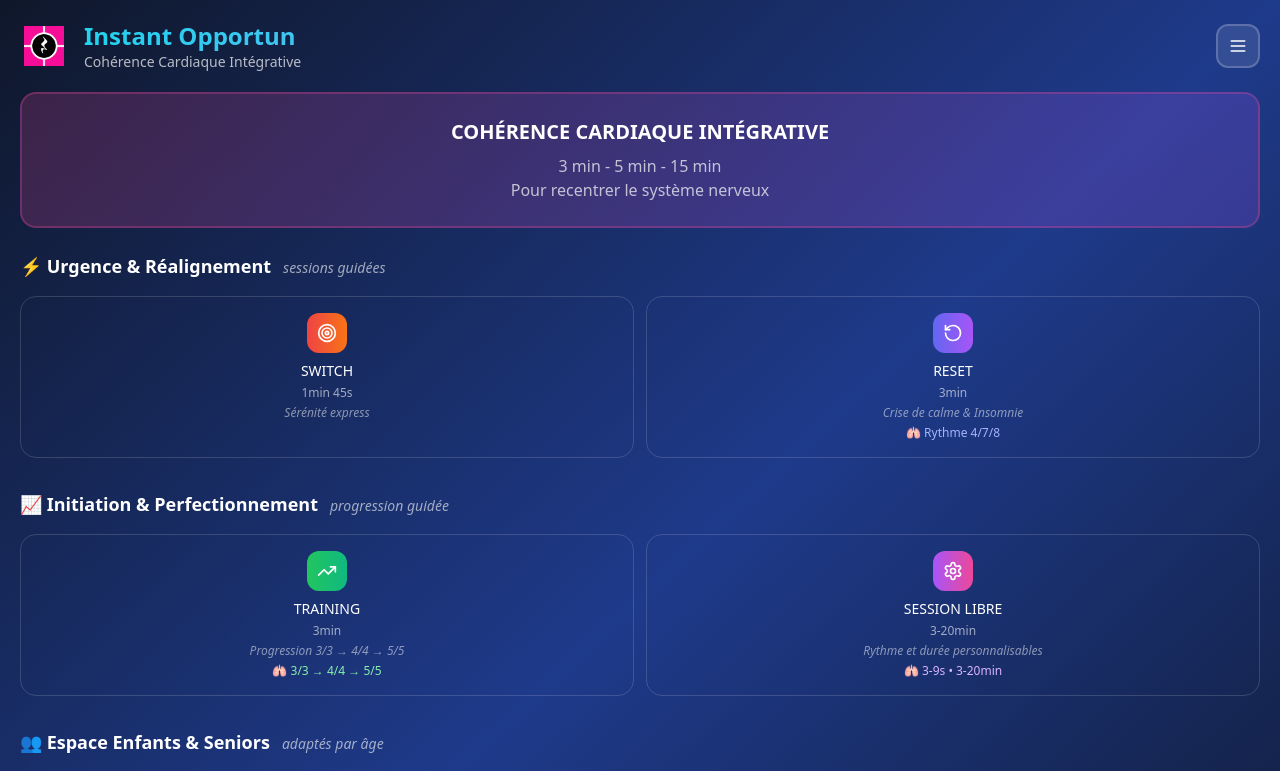
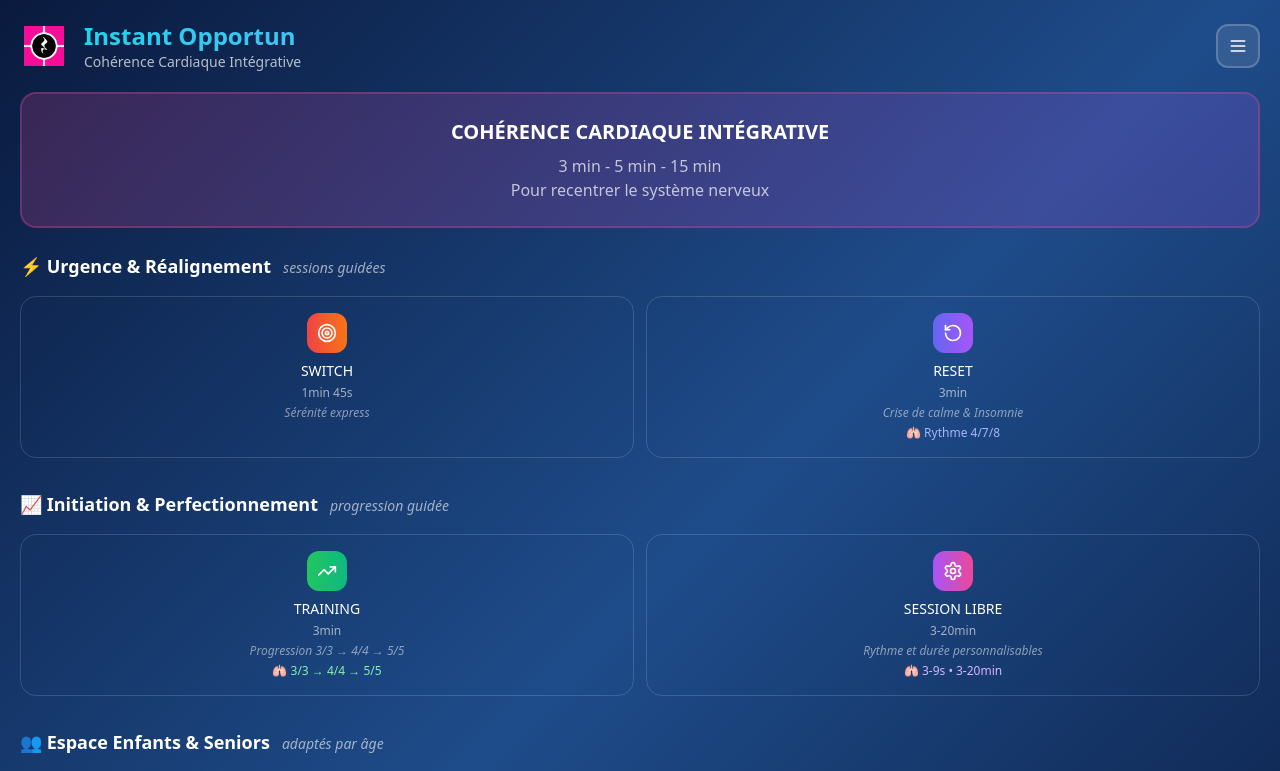
Before and after one commit to TITCLAIRE/lyne-up, a React (Vite) app: page / in a window 1280 px wide. Shown: the top 771 px of the page. Built offline with nearby package versions, Linux system fonts and the light colour scheme.

Commit message:
Application du dégradé personnalisé

```diff
--- a/src/App.jsx
+++ b/src/App.jsx
@@ -49,7 +49,12 @@ function App() {
   };
 
   return (
-    <div className="min-h-screen bg-gradient-to-br from-slate-900 via-blue-900 to-slate-900 text-white overflow-x-hidden">
+    <div
+      className="min-h-screen text-white overflow-x-hidden"
+      style={{
+        background: 'linear-gradient(135deg, #0a1a3e, #1e4c8a, #0a1a3e)'
+      }}
+    >
       <Header />
       <main className="relative">
         {renderScreen()}
```
